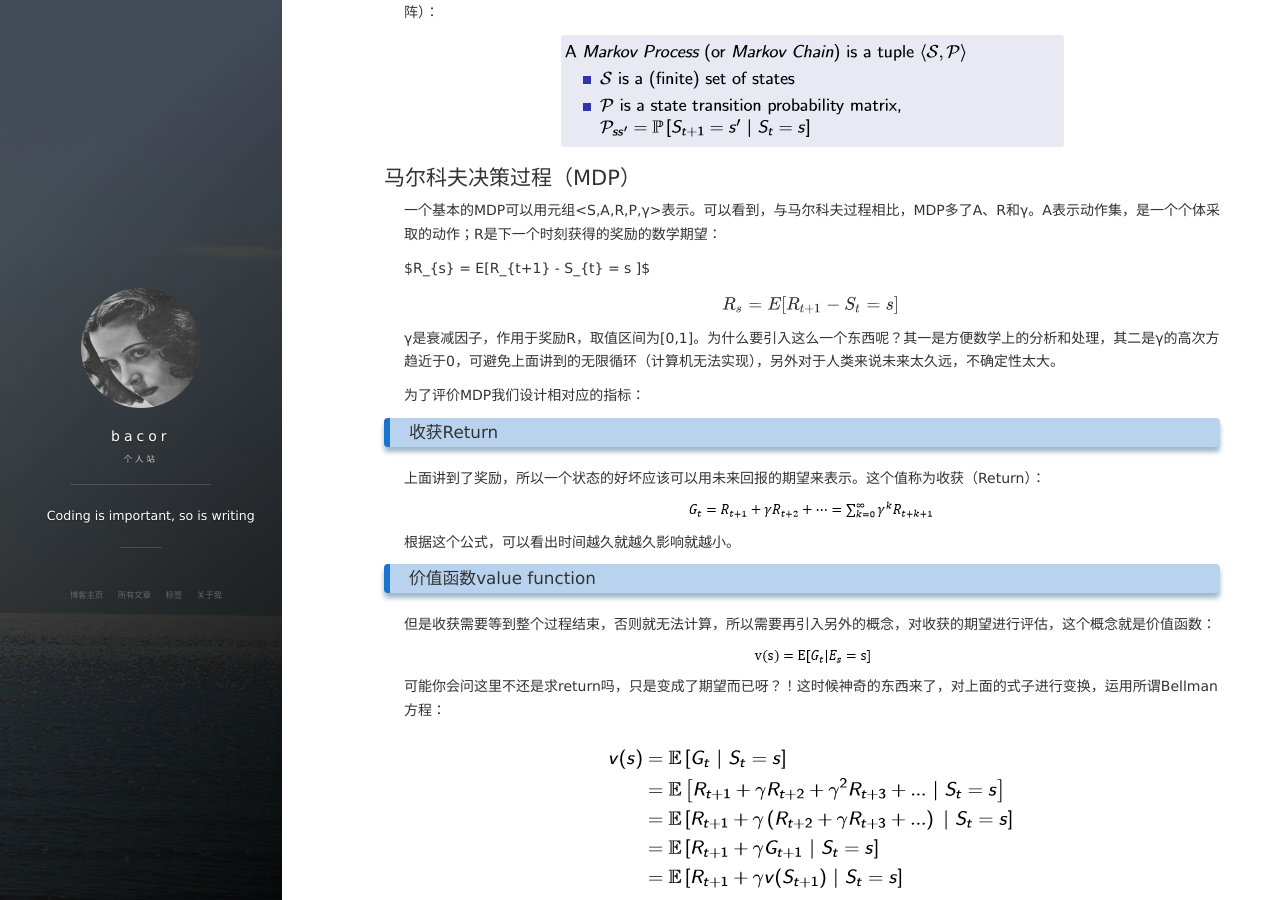
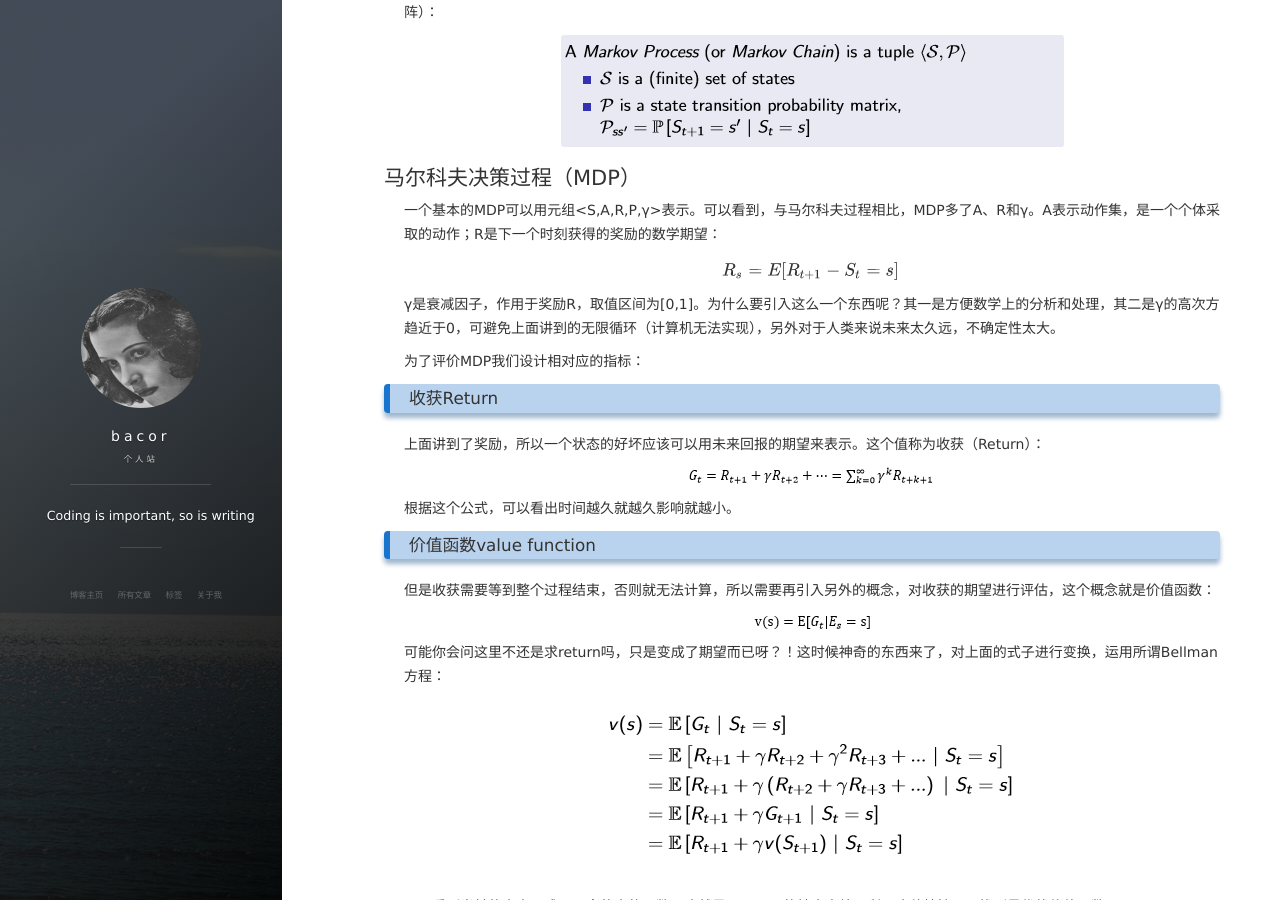
Before and after one commit to ibacor/ibacor.github.io, a Jekyll site: the page built from _posts/2017-10-19-MDP.md, in a window 1280 px wide and 900 px high, scrolled down 544 px. Built offline with Jekyll 4.4.1, drawn with Linux system fonts in a browser that asks for light colours; nearby versions of some CDN libraries; comment, search, counter and statistics services are not loaded.

Commit message:
show the expection

```diff
--- a/_posts/2017-10-19-MDP.md
+++ b/_posts/2017-10-19-MDP.md
@@ -25,9 +25,7 @@ tag: 强化学习
 
 一个基本的MDP可以用元组\<S,A,R,P,γ>表示。可以看到，与马尔科夫过程相比，MDP多了A、R和γ。A表示动作集，是一个个体采取的动作；R是下一个时刻获得的奖励的数学期望：
 
-$R_{s} = E[R_{t+1} - S_{t} = s ]$
-
-![](//images/posts/RL/2/equ_reward.png)
+![](/images/posts/RL/2/equ_reward.png)
 
 γ是衰减因子，作用于奖励R，取值区间为[0,1]。为什么要引入这么一个东西呢？其一是方便数学上的分析和处理，其二是γ的高次方趋近于0，可避免上面讲到的无限循环（计算机无法实现），另外对于人类来说未来太久远，不确定性太大。
 
```
